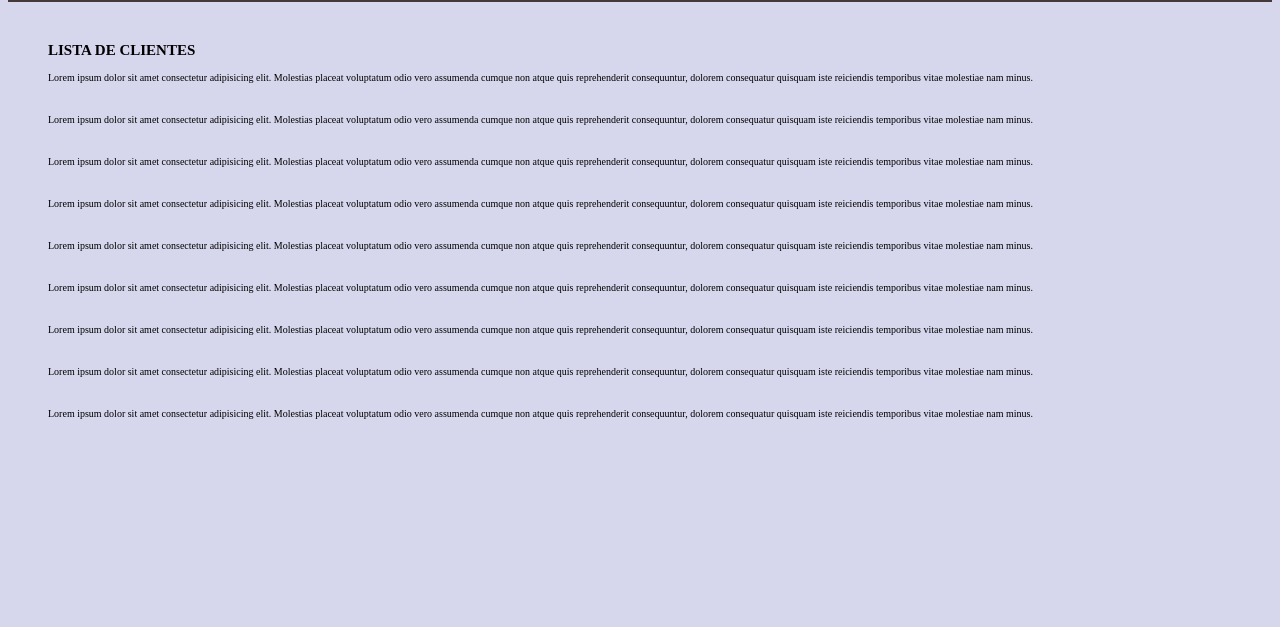
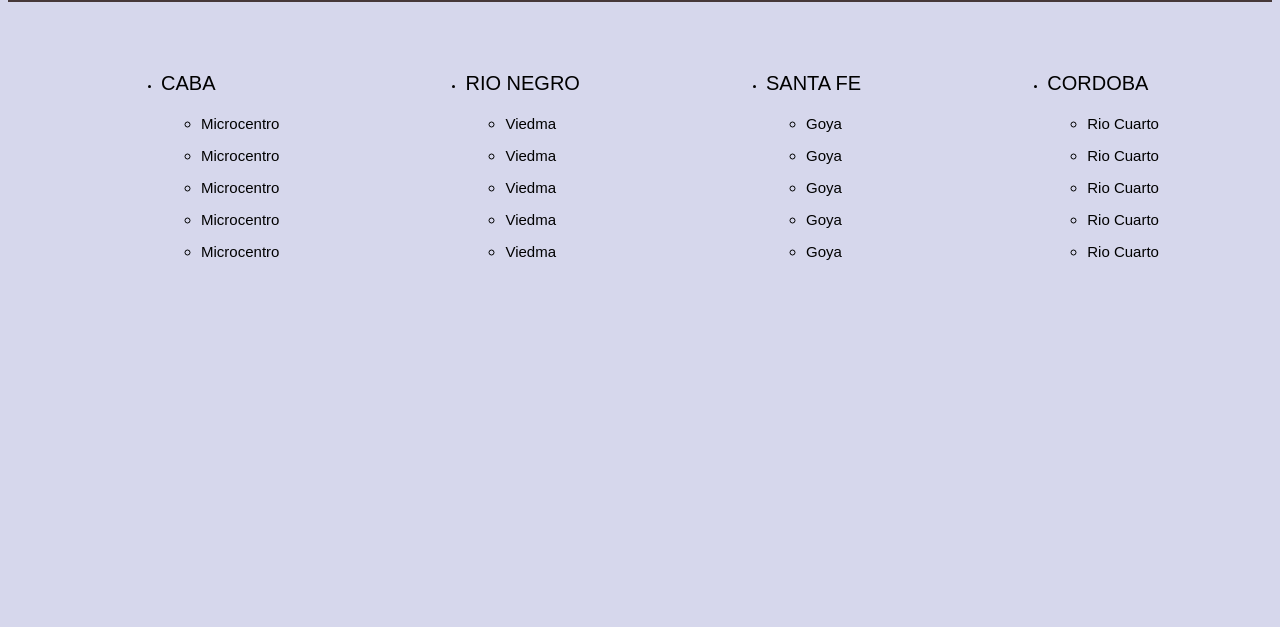
Before and after one commit to dostermanok/Santorini-Osterman, a plain HTML site: page pages/clientes.html in a window 1280 px wide. Shown: the part 173-800 px from the top of the page. Drawn offline with Linux system fonts and the light colour scheme; a web font is replaced by a local one.

Commit message:
Mejoras en clientes y productos

```diff
--- a/css/style.css
+++ b/css/style.css
@@ -207,14 +207,15 @@ main {
     flex-direction: column;
     text-align:left;
     font-size: 2em;
-    font-family: 'Source Sans Pro', sans-serif;
     margin-top: 3rem;
     text-decoration: underline;
     font-weight:bolder;
+    font-family: Arial, Helvetica, sans-serif;
 }
 
 .par {
     display: flex;
+    font-family: Arial, Helvetica, sans-serif;
     flex-direction: column;
     text-align: justify;
     font-size: 1.5em;
@@ -232,3 +233,35 @@ main {
     width: 100%;
     object-fit: cover;
 }
+
+
+/* CLIENTES */
+
+.h2-title {
+    text-align: center;
+    font-family: Arial, Helvetica, sans-serif;
+}
+
+.clientlist {
+    display: flex;
+    justify-content:space-around;
+    margin-top: 3rem;
+}
+
+.zone {
+    font-size: 2em;
+    font-family: Arial, Helvetica, sans-serif;
+}
+
+.loc {
+    font-size: 1.5em;
+    font-family: Arial, Helvetica, sans-serif;
+}
+
+
+/* NOSOTROS */
+
+#parrafo {
+    font-size: 1.5em;
+    font-family: Arial, Helvetica, sans-serif;
+}
--- a/pages/clientes.html
+++ b/pages/clientes.html
@@ -22,25 +22,53 @@
         </nav>
     </header>
 
-    <main class="main-client">
-        <h2>LISTA DE CLIENTES</h2>
-        <p>Lorem ipsum dolor sit amet consectetur adipisicing elit. Molestias placeat voluptatum odio vero assumenda cumque non atque quis reprehenderit consequuntur, dolorem consequatur quisquam iste reiciendis temporibus vitae molestiae nam minus.</p>
-        <br>
-        <p>Lorem ipsum dolor sit amet consectetur adipisicing elit. Molestias placeat voluptatum odio vero assumenda cumque non atque quis reprehenderit consequuntur, dolorem consequatur quisquam iste reiciendis temporibus vitae molestiae nam minus.</p>
-        <br>
-        <p>Lorem ipsum dolor sit amet consectetur adipisicing elit. Molestias placeat voluptatum odio vero assumenda cumque non atque quis reprehenderit consequuntur, dolorem consequatur quisquam iste reiciendis temporibus vitae molestiae nam minus.</p>
-        <br>
-        <p>Lorem ipsum dolor sit amet consectetur adipisicing elit. Molestias placeat voluptatum odio vero assumenda cumque non atque quis reprehenderit consequuntur, dolorem consequatur quisquam iste reiciendis temporibus vitae molestiae nam minus.</p>
-        <br>
-        <p>Lorem ipsum dolor sit amet consectetur adipisicing elit. Molestias placeat voluptatum odio vero assumenda cumque non atque quis reprehenderit consequuntur, dolorem consequatur quisquam iste reiciendis temporibus vitae molestiae nam minus.</p>
-        <br>
-        <p>Lorem ipsum dolor sit amet consectetur adipisicing elit. Molestias placeat voluptatum odio vero assumenda cumque non atque quis reprehenderit consequuntur, dolorem consequatur quisquam iste reiciendis temporibus vitae molestiae nam minus.</p>
-        <br>
-        <p>Lorem ipsum dolor sit amet consectetur adipisicing elit. Molestias placeat voluptatum odio vero assumenda cumque non atque quis reprehenderit consequuntur, dolorem consequatur quisquam iste reiciendis temporibus vitae molestiae nam minus.</p>
-        <br>
-        <p>Lorem ipsum dolor sit amet consectetur adipisicing elit. Molestias placeat voluptatum odio vero assumenda cumque non atque quis reprehenderit consequuntur, dolorem consequatur quisquam iste reiciendis temporibus vitae molestiae nam minus.</p>
-        <br>
-        <p>Lorem ipsum dolor sit amet consectetur adipisicing elit. Molestias placeat voluptatum odio vero assumenda cumque non atque quis reprehenderit consequuntur, dolorem consequatur quisquam iste reiciendis temporibus vitae molestiae nam minus.</p>
+    <main>
+        <div class="clientlist">
+            <ul>
+                <li><p class="zone">CABA</p>
+                    <ul>
+                        <li class="loc"><p>Microcentro</p></li>
+                        <li class="loc"><p>Microcentro</p></li>
+                        <li class="loc"><p>Microcentro</p></li>
+                        <li class="loc"><p>Microcentro</p></li>
+                        <li class="loc"><p>Microcentro</p></li>
+                    </ul>
+                </li>
+            </ul>
+            <ul>
+                <li><p class="zone">RIO NEGRO</p>
+                    <ul>
+                        <li class="loc"><p>Viedma</p></li>
+                        <li class="loc"><p>Viedma</p></li>
+                        <li class="loc"><p>Viedma</p></li>
+                        <li class="loc"><p>Viedma</p></li>
+                        <li class="loc"><p>Viedma</p></li>
+                    </ul>
+                </li>
+            </ul>
+            <ul>
+                <li><p class="zone">SANTA FE</p>
+                    <ul>
+                        <li class="loc"><p>Goya</p></li>
+                        <li class="loc"><p>Goya</p></li>
+                        <li class="loc"><p>Goya</p></li>
+                        <li class="loc"><p>Goya</p></li>
+                        <li class="loc"><p>Goya</p></li>
+                    </ul>
+                </li>
+            </ul>
+            <ul>
+                <li><p class="zone">CORDOBA</p>
+                    <ul>
+                        <li class="loc"><p>Rio Cuarto</p></li>
+                        <li class="loc"><p>Rio Cuarto</p></li>
+                        <li class="loc"><p>Rio Cuarto</p></li>
+                        <li class="loc"><p>Rio Cuarto</p></li>
+                        <li class="loc"><p>Rio Cuarto</p></li>
+                    </ul>
+                </li>
+            </ul>
+        </div>
     </main>
 
     <footer>
```
Also changed, not shown: pages/sobrenosotros.html (+1 -1 lines).
